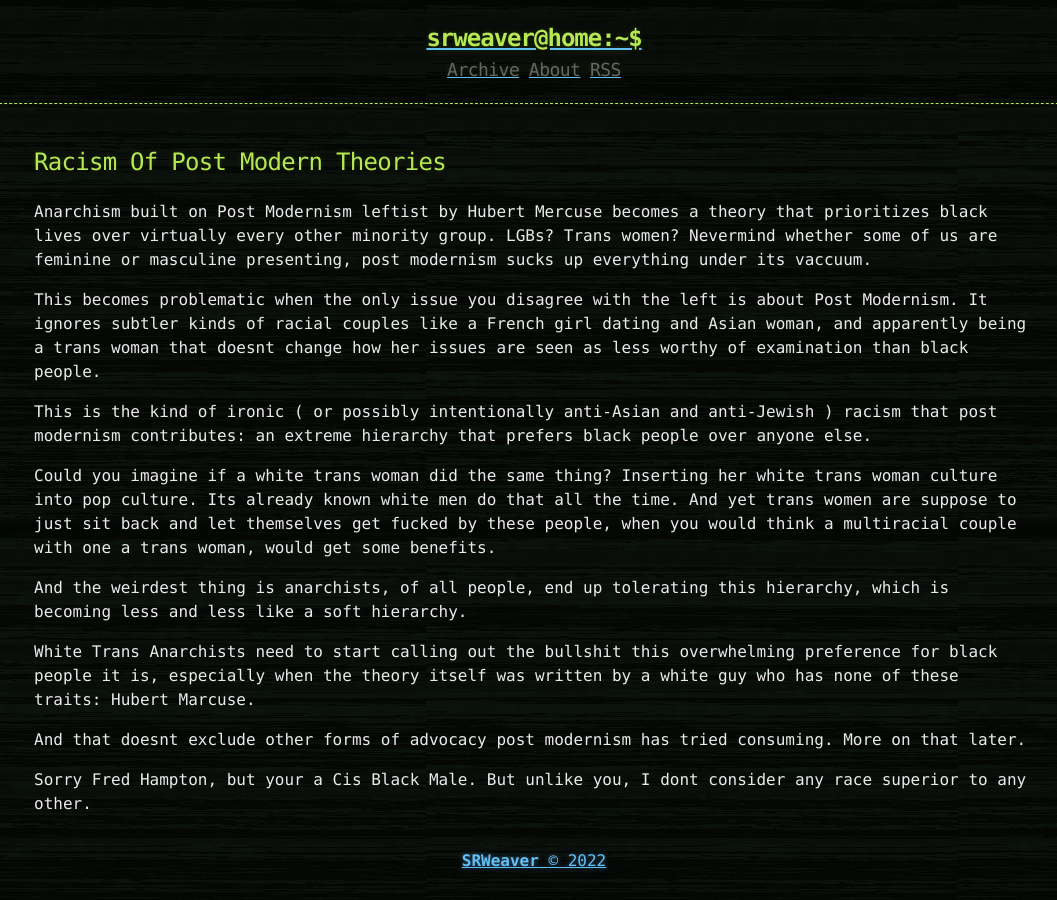
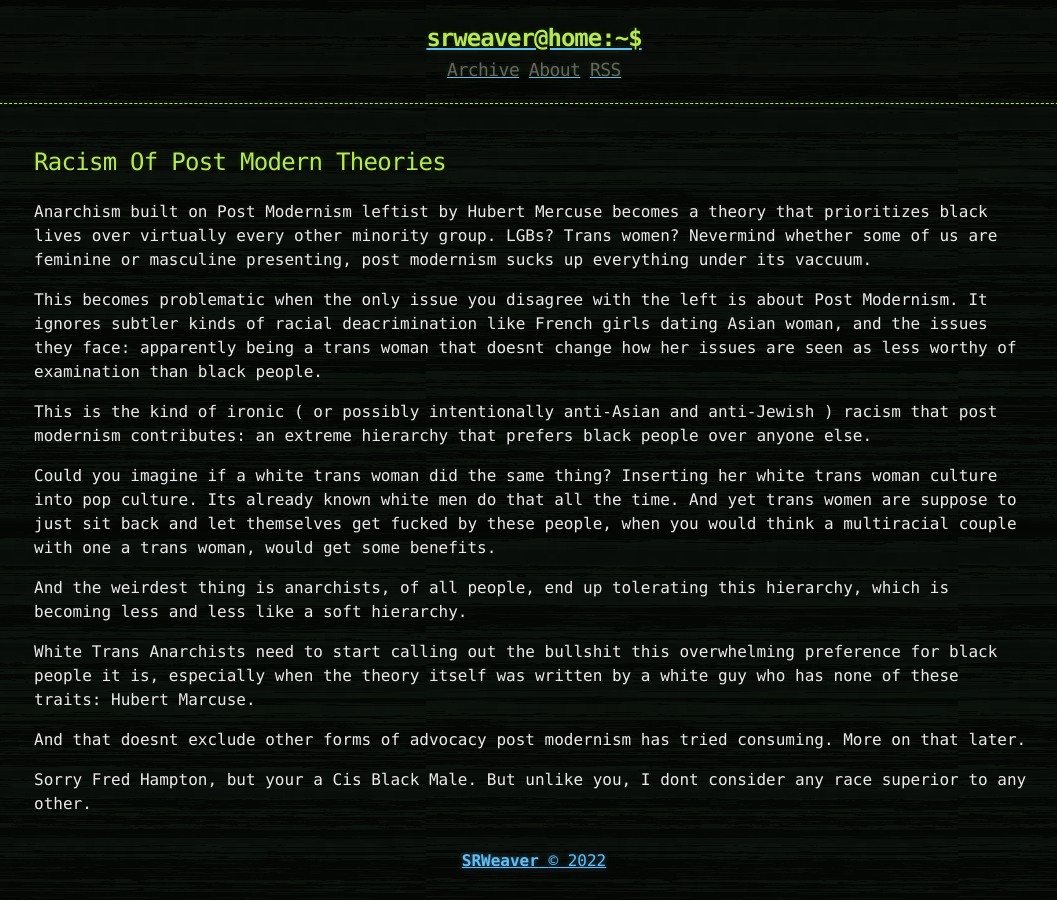
Before and after one commit to LWFlouisa/WeaverNewsletter, a Jekyll site: the page built from drafts/racismofpostmoderntheories.md, in a window 1280 px wide. Shown: the whole page, without its empty margins (106-1163 px from the left). Built offline with Jekyll 4.4.1, drawn with Linux system fonts in a browser that asks for light colours; our own code applies the rules of GitHub Pages for plain Markdown files.

Commit message:
Update racismofpostmoderntheories.md

```diff
--- a/drafts/racismofpostmoderntheories.md
+++ b/drafts/racismofpostmoderntheories.md
@@ -6,7 +6,7 @@ published: true
 
 Anarchism built on Post Modernism leftist by Hubert Mercuse becomes a theory that prioritizes black lives over virtually every other minority group. LGBs? Trans women? Nevermind whether some of us are feminine or masculine presenting, post modernism sucks up everything under its vaccuum.
 
-This becomes problematic when the only issue you disagree with the left is about Post Modernism. It ignores subtler kinds of racial couples like a French girl dating and Asian woman, and apparently being a trans woman that doesnt change how her issues are seen as less worthy of examination than black people.
+This becomes problematic when the only issue you disagree with the left is about Post Modernism. It ignores subtler kinds of racial deacrimination like French girls dating Asian woman, and the issues they face: apparently being a trans woman that doesnt change how her issues are seen as less worthy of examination than black people.
 
 This is the kind of ironic ( or possibly intentionally anti-Asian and anti-Jewish ) racism that post modernism contributes: an extreme hierarchy that prefers black people over anyone else.
 
```
